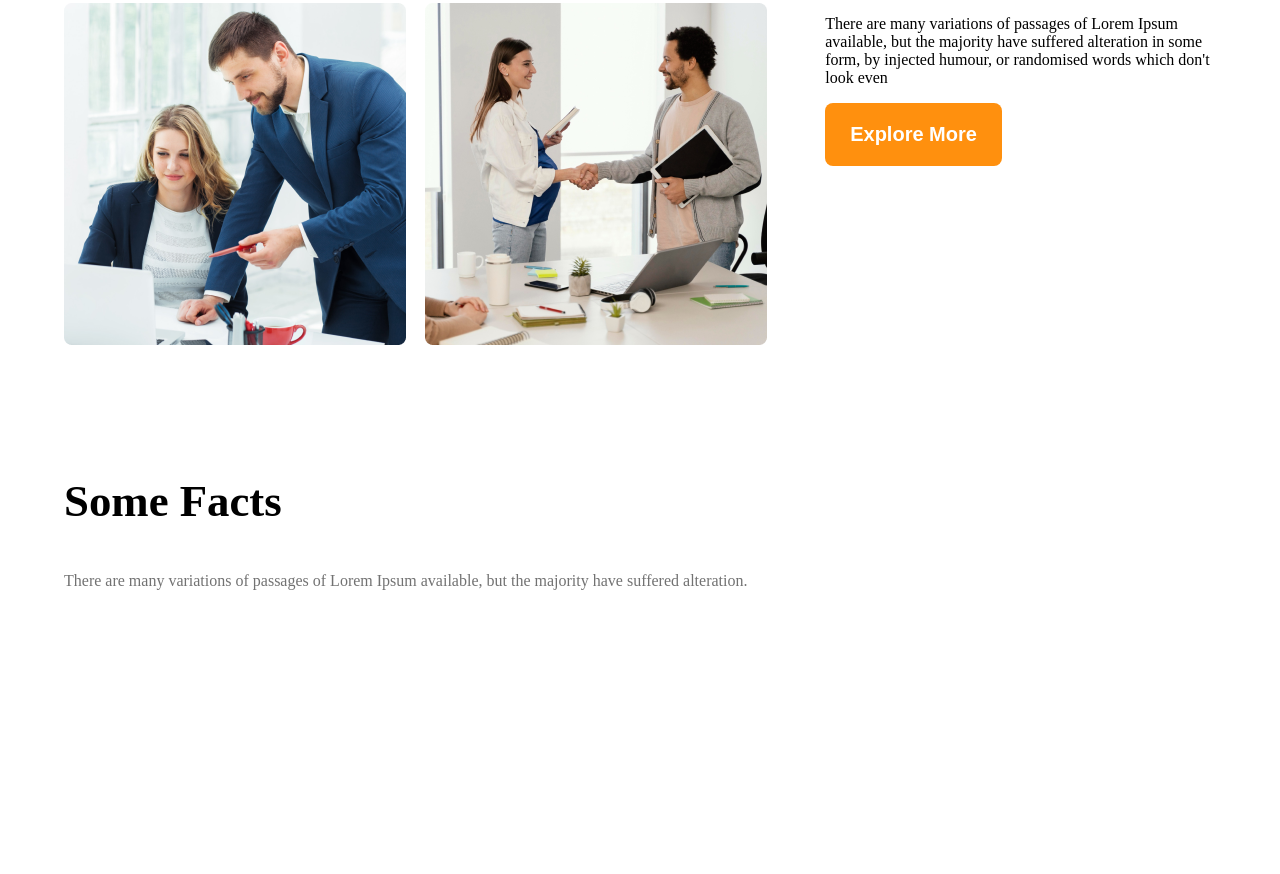
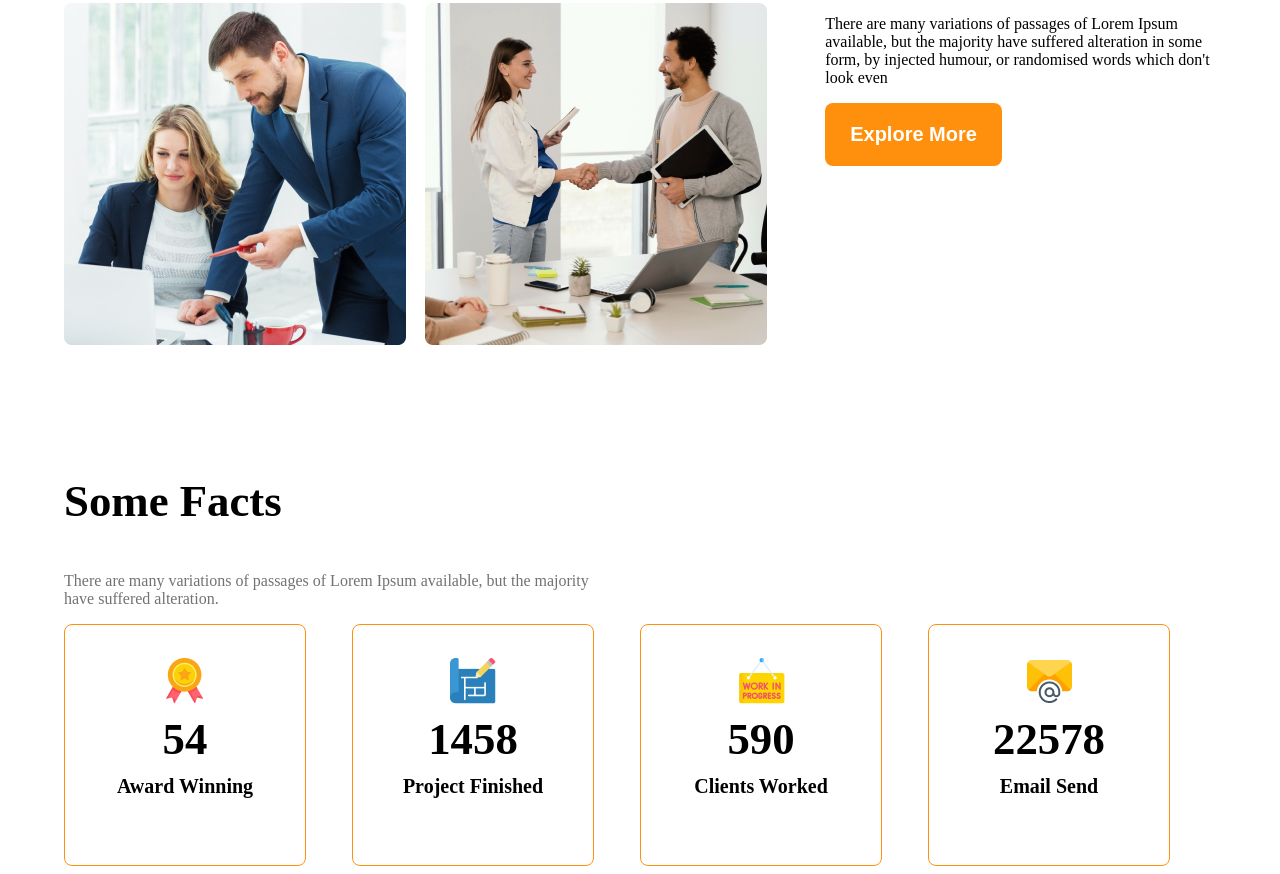
Before and after one commit to niloyshawon5858/10.Module10-g3-architects, a plain HTML site: page index.html in a window 1280 px wide. Shown: the part 1610-2484 px from the top of the page. Before the commit the page ends 2376 px from the top, so only its background shows below. Drawn offline with Linux system fonts and the light colour scheme.

Commit message:
some fact section structure 2 completed

```diff
--- a/index.html
+++ b/index.html
@@ -61,30 +61,39 @@
         <!-- ==============some fact section starts============== -->
         <section>
             <h3 class="section-title">Some Facts</h3>
-            <p class="description-font">
+            <p class="description-font fact-description">
                 There are many variations of passages of Lorem Ipsum available, but the majority have suffered
                 alteration.
             </p>
             <div class="facts-container">
-                <div class="fact">
-                    <img src="" alt="" class="fact-icon">
-                    <h4 class="fact-number"></h4>
-                    <h5 class="fact-name"></h5>
+                <!-- .fact-card*4>img.fact-icon+h4.fact-number+h5.fact-name -->
+                <div class="fact-card display-flex">
+                    <div>
+                        <img src="images/icons/ribon.png" alt="" class="fact-icon">
+                        <h4 class="fact-number">54</h4>
+                        <h5 class="fact-name">Award Winning</h5>
+                    </div>
                 </div>
-                <div class="fact">
-                    <img src="" alt="" class="fact-icon">
-                    <h4 class="fact-number"></h4>
-                    <h5 class="fact-name"></h5>
+                <div class="fact-card display-flex">
+                    <div>
+                        <img src="images/icons/projects.png" alt="" class="fact-icon">
+                        <h4 class="fact-number">1458</h4>
+                        <h5 class="fact-name">Project Finished</h5>
+                    </div>
                 </div>
-                <div class="fact">
-                    <img src="" alt="" class="fact-icon">
-                    <h4 class="fact-number"></h4>
-                    <h5 class="fact-name"></h5>
+                <div class="fact-card display-flex">
+                    <div>
+                        <img src="images/icons/customers.png" alt="" class="fact-icon">
+                        <h4 class="fact-number">590</h4>
+                        <h5 class="fact-name">Clients Worked</h5>
+                    </div>
                 </div>
-                <div class="fact">
-                    <img src="" alt="" class="fact-icon">
-                    <h4 class="fact-number"></h4>
-                    <h5 class="fact-name"></h5>
+                <div class="fact-card display-flex">
+                    <div>
+                        <img src="images/icons/email.png" alt="" class="fact-icon">
+                        <h4 class="fact-number">22578</h4>
+                        <h5 class="fact-name">Email Send</h5>
+                    </div>
                 </div>
             </div>
         </section>
--- a/styles/styles.css
+++ b/styles/styles.css
@@ -43,14 +43,14 @@
   border: none;
 }
 
-.text-primary{
-    color: rgb(255, 144, 14);
+.text-primary {
+  color: rgb(255, 144, 14);
 }
 
 .section-title {
-    font-size: 2.8rem;
-    font-weight: 700;
-  }
+  font-size: 2.8rem;
+  font-weight: 700;
+}
 
 main {
   max-width: 1152px;
@@ -60,8 +60,6 @@ main {
 main > section {
   margin-top: 130px;
 }
-
-
 
 /* ===================== Header section Styles ===================== */
 /* navbar and banner */
@@ -124,47 +122,41 @@ main > section {
   max-width: 424px;
 }
 
-
 #quick-list {
   font-weight: 500;
 }
 
+/* ===================== Some Facts section Styles ===================== */
+.facts-container {
+  display: grid;
+  grid-template-columns: repeat(4, 1fr);
+}
 
+.fact-card {
+  border: 1px solid rgb(255, 144, 14);
+  border-radius: 8px;
+  width: 240px;
+  height: 240px;
+  justify-content: center;
+  align-items: center;
+  text-align: center;
+}
 
+.fact-number {
+  font-size: 2.8rem;
+  font-weight: 600;
+  margin-top: 5px;
+  margin-bottom: 10px;
+}
 
-
-
-
-
-
-
-
-
-
-
-
-
-
-
-
-
-
-
-
-
-
-
-
-
-
-
-
-
-
-
-
-
-
+.fact-name {
+  font-size: 1.25rem;
+  font-weight: 600;
+  margin-top: 10px;
+}
+.fact-description {
+  max-width: 542px;
+}
 
 /* ===================== responsive media query ====================== */
 
```
